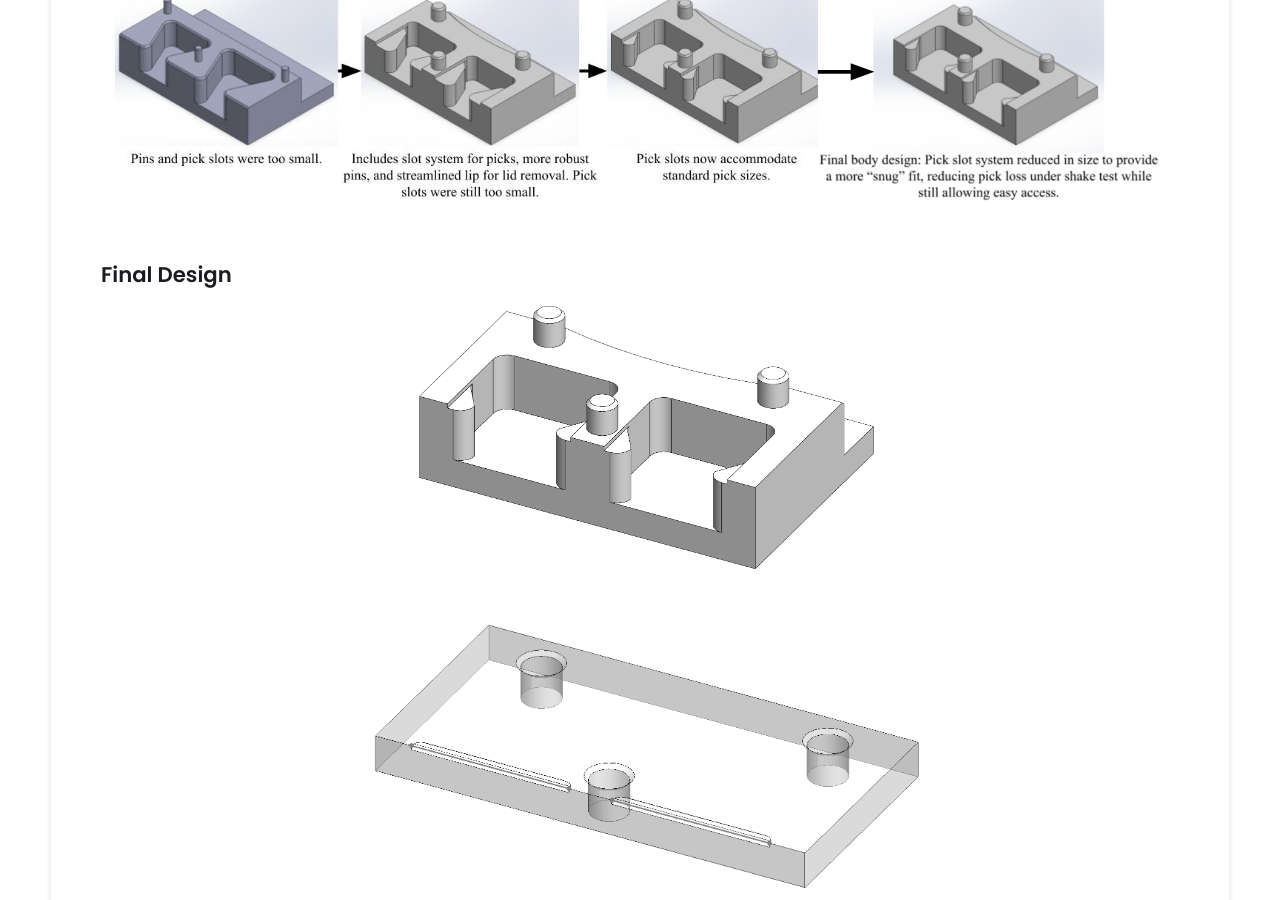
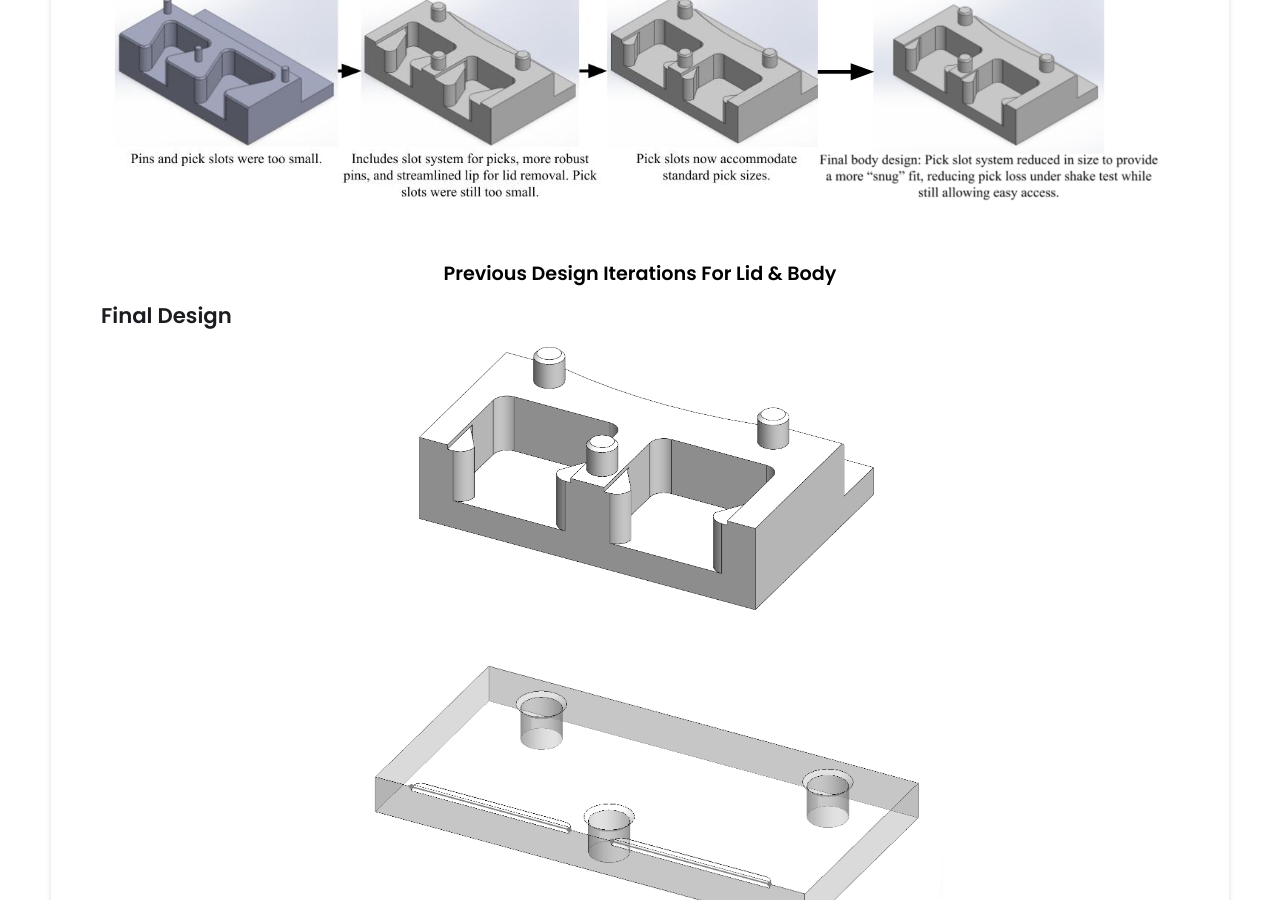
Before and after one commit to michael-vuong/michael-vuong.github.io, a Jekyll site: the page built from _projects/Attachapick/index.md, in a window 1280 px wide and 900 px high, scrolled down 2484 px. Built offline with Jekyll 4.4.1, drawn with Linux system fonts in a browser that asks for light colours.

Commit message:
Update index.md

```diff
--- a/_projects/Attachapick/index.md
+++ b/_projects/Attachapick/index.md
@@ -44,6 +44,10 @@ Design and manufacture a new product using HDPE on an automated assembly line en
 
 ## Design Iterations
 {% include image-gallery.html images="DesignIterations.png" height="500" %} <br>
+<div style="text-align:center; font-size:1.2rem; font-weight:bold; margin-bottom:12px;">
+  Previous Design Iterations For Lid & Body
+</div>
+
 
 ## Final Design
 {% include image-gallery.html images="CADBody.png, CADLid.png, CADAssemLabeled.png" height="300" %} <br>
```
